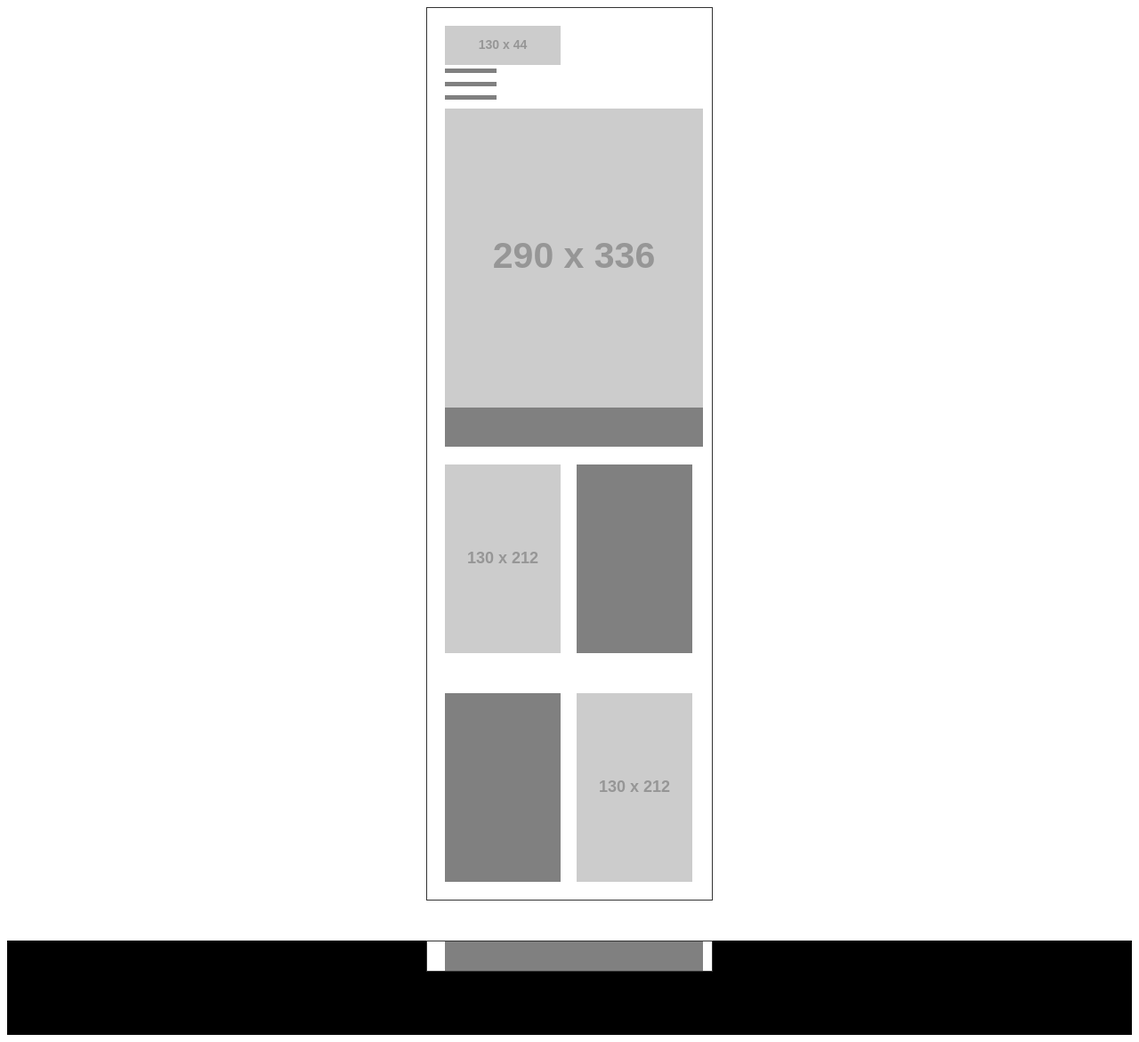
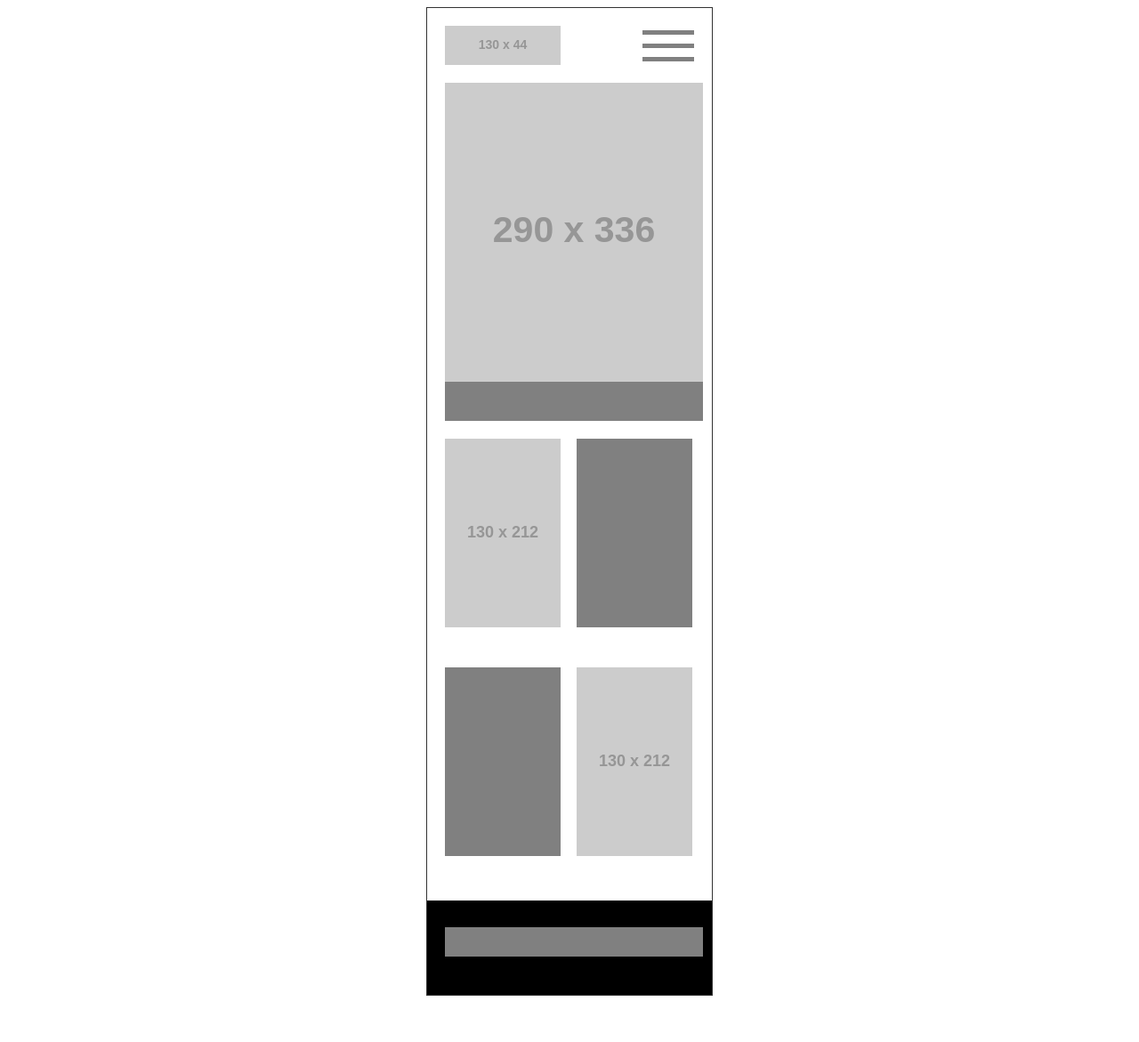
Before and after one commit to gracegesalan/gesalan_applegrace_Project2, a plain HTML site: page mobile.html in a window 1280 px wide. Shown: the whole page at 89% size. After the commit the page ends 1127 px from the top, so only its background shows below. Drawn offline with Linux system fonts and the light colour scheme; placeholder pictures from the web are drawn by us.

Commit message:
Edited html
Edited html and css

```diff
--- a/css/mobile.css
+++ b/css/mobile.css
@@ -38,10 +38,9 @@
     width: 130px;
     height: 44px;
     grid-column: 1/2;
-
     padding-top: 20px;
+    padding-bottom: 20px;
 }
-
 
 
 .burger {
@@ -53,7 +52,10 @@
 
 #mobile-nav {
     grid-column: 4/-1;
+    padding-top: 25px;
 }
+
+
 
 /* 2. Hero */
 
@@ -71,11 +73,11 @@
 
 #tag-line {
     grid-column: 1/-1;
-    grid-row: 2/2;
     height: 44px;
     width: 290px;
     margin-bottom: 20px;
     align-self: end;
+
 
 }
 
@@ -114,12 +116,16 @@
 
 #footer-con-full {
     height: 106px;
-    margin-top: 45px;
+    margin-top: 30px;
+    width: 320px;
+    text-align: center;
+    grid-column: 1/-1;
 }
 
 #footer-nav {
     width: 290px;
     height: 33px;
+    margin-top: 30px;
+    grid-column: 1/-1;
     grid-row: 2/3;
-    grid-column: 1/-1;
 }
--- a/mobile.html
+++ b/mobile.html
@@ -10,8 +10,8 @@
 <body>
     <h1 class="hidden">Swerve - Refreshing Drink</h1>
     <div class="container">
-        <header id="main-header" class="grid">
-            <nav id="main-nav">
+        <header id="main-header">
+            <nav id="nav" class="grid">
                 <h2 class="hidden">Main Navigation</h2>
                 <img id="logo" src="https://via.placeholder.com/130x44/000000/ffffff" alt="logo icon">
                 <div id="mobile-nav">
@@ -19,7 +19,7 @@
                     <span class="burger"></span>
                     <span class="burger"></span>
                 </div>
-                </label>
+
             </nav>
         </header>
         <main>
@@ -43,17 +43,19 @@
             </section>
 
         </main>
-    </div>
 
         <div id="footer-con-full" class="box-color">
-        <div class="container">
-            <footer class="grid">
+            <div class="grid">
+                <footer>
                     <nav id="footer-nav" class="box-color2">
                         <h2 class="hidden">Footer Navigation</h2>
                     </nav>
                 </footer>
             </div>
         </div>
+    </div>
+
+
 
 </body>
 </html>
```
Lines whose indentation alone changed are shown as unchanged.
